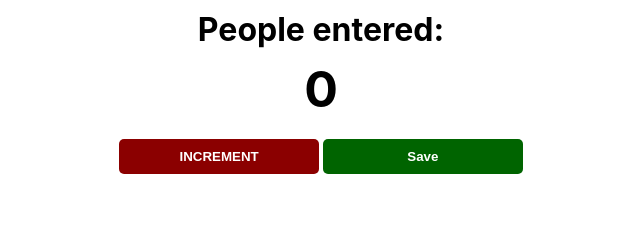
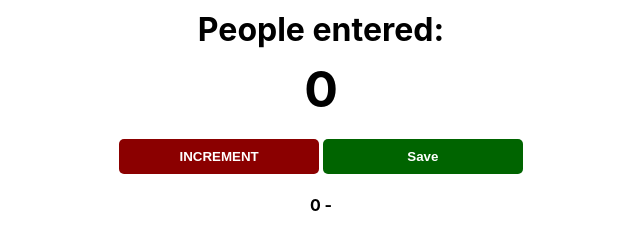
Before and after one commit to adityadewhy/js-scrimba, a plain HTML site: page passengerCounter/index.html in a window 1280 px wide. Both pictures are taken after a click on the button "Save". Shown: the full height of the page, 319-959 px from the left. Drawn offline with Linux system fonts and the light colour scheme.

Commit message:
added past save records

```diff
--- a/passengerCounter/index.html
+++ b/passengerCounter/index.html
@@ -7,6 +7,7 @@
         <h2 id="count-el">0</h2>
         <button id="increment-btn" onclick="increment()">INCREMENT</button>
         <button id="save-btn" onclick="save()">Save</button>
+        <p id = "save-p"></p>
         <script src="index.js"></script>
     </body>
 </html>
--- a/passengerCounter/index.js
+++ b/passengerCounter/index.js
@@ -6,4 +6,5 @@ function increment() {
 
 function save(){
     console.log(count);
+    document.getElementById("save-p").innerText += count + " - "
 }
```
